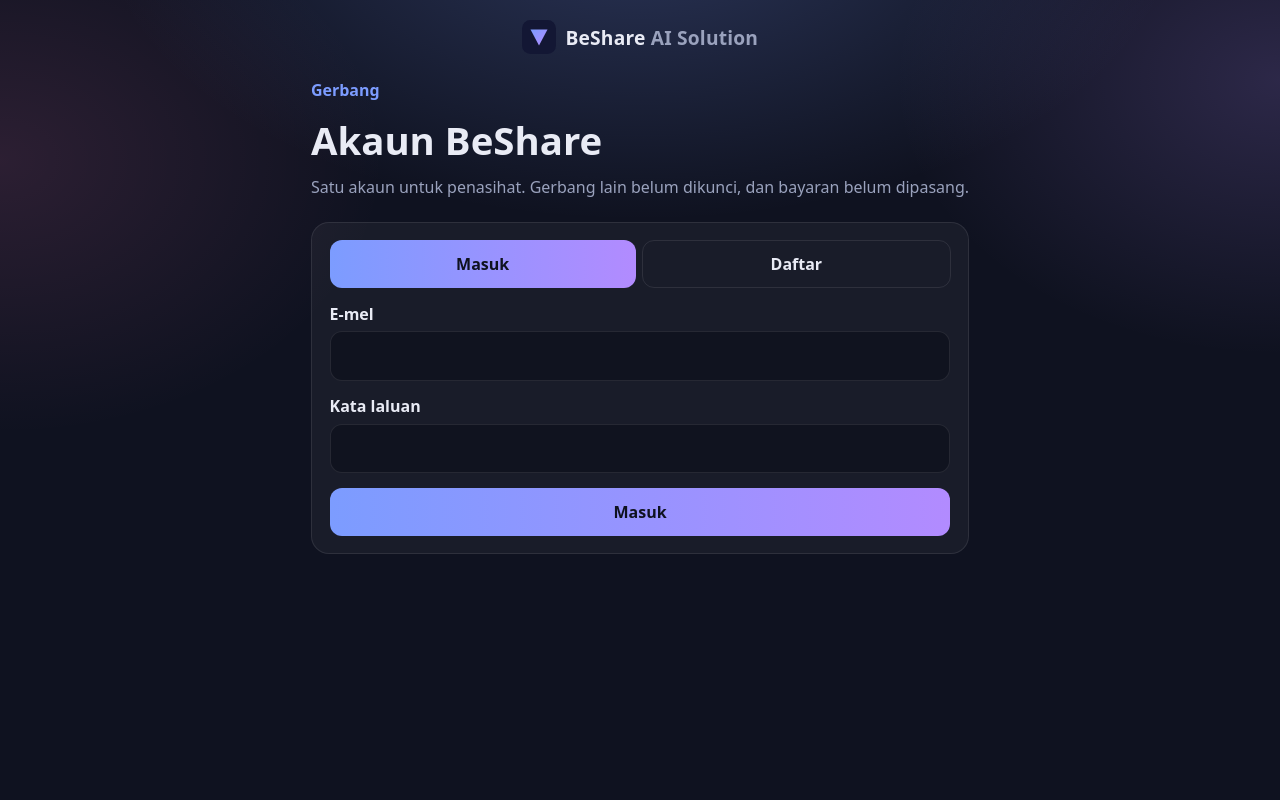
After one commit to sifutech-ux/beshareaisolution, a PHP site: page /akaun/ in a window 1280 px wide. The commit adds this page. Run offline with PHP 8.4, Linux system fonts and the light colour scheme.

Commit message:
Require a BeShare account for the business advisor.
Add register and login on the portal, and keep the business plus this week's steps on that account.

Co-authored-by: sifutech-ux <sifutech-ux@users.noreply.github.com>

```diff
--- /dev/null
+++ b/akaun/akaun.css
@@ -0,0 +1,108 @@
+.nasihat-atas {
+  max-width: 720px;
+  margin: 0 auto;
+  padding: 1.25rem 1.25rem 0;
+}
+
+.nasihat-atas .brand {
+  margin-bottom: 0;
+  text-decoration: none;
+  color: inherit;
+}
+
+.akaun {
+  max-width: 720px;
+  margin: 0 auto;
+  padding: 1.25rem 1.25rem 2.5rem;
+}
+
+.akaun__kembali {
+  margin: 0 0 0.8rem;
+}
+
+.akaun__kembali a {
+  color: var(--accent);
+  font-weight: 700;
+  text-decoration: none;
+}
+
+.akaun h1 {
+  margin: 0;
+  font-size: clamp(1.8rem, 6vw, 2.4rem);
+}
+
+.akaun__ayat {
+  margin: 0.6rem 0 1.4rem;
+  color: var(--muted);
+  line-height: 1.5;
+}
+
+.kad {
+  display: flex;
+  flex-direction: column;
+  gap: 0.9rem;
+  padding: 1.1rem;
+  border-radius: 18px;
+  background: var(--card);
+  border: 1px solid var(--card-border);
+}
+
+.kad[hidden] {
+  display: none;
+}
+
+.mod {
+  display: flex;
+  gap: 0.4rem;
+}
+
+.mod button,
+.kad button,
+.utama {
+  min-height: 48px;
+  border-radius: 12px;
+  border: 1px solid var(--card-border);
+  background: transparent;
+  color: var(--text);
+  font: inherit;
+  font-weight: 700;
+  cursor: pointer;
+  text-decoration: none;
+  display: inline-flex;
+  align-items: center;
+  justify-content: center;
+}
+
+.mod button {
+  flex: 1;
+}
+
+.mod button.hidup,
+.kad button[type="submit"],
+.utama {
+  border: 0;
+  background: linear-gradient(90deg, var(--accent), var(--accent-2));
+  color: #0f1220;
+}
+
+.kad label {
+  display: flex;
+  flex-direction: column;
+  gap: 0.4rem;
+  font-weight: 600;
+}
+
+.kad input {
+  width: 100%;
+  padding: 0.8rem 0.85rem;
+  border-radius: 12px;
+  border: 1px solid var(--card-border);
+  background: rgba(8, 10, 20, 0.45);
+  color: var(--text);
+  font: inherit;
+}
+
+.ralat {
+  margin: 0;
+  color: #ffb4c0;
+}
--- /dev/null
+++ b/akaun/akaun.js
@@ -0,0 +1,86 @@
+const AKAUN = ['localhost', '127.0.0.1'].includes(location.hostname)
+  ? 'http://127.0.0.1:8767'
+  : 'https://beshare-ipo-bot.onrender.com'
+const KUNCI = 'beshare-akaun'
+
+const borang = document.getElementById('borang')
+const sudah = document.getElementById('sudah')
+const ralat = document.getElementById('ralat')
+const hantar = document.getElementById('hantar')
+const emel = document.getElementById('email')
+const kata = document.getElementById('password')
+let daftar = false
+
+function sesi() {
+  try {
+    const data = JSON.parse(localStorage.getItem(KUNCI) || 'null')
+    if (!data || typeof data.token !== 'string' || typeof data.email !== 'string') return null
+    return data
+  } catch {
+    return null
+  }
+}
+
+function tunjukSesi() {
+  const data = sesi()
+  if (!data) {
+    sudah.hidden = true
+    borang.hidden = false
+    return
+  }
+  document.getElementById('emel-semasa').textContent = data.email
+  sudah.hidden = false
+  borang.hidden = true
+}
+
+function setDaftar(nilai) {
+  daftar = nilai
+  document.getElementById('mod-daftar').classList.toggle('hidup', nilai)
+  document.getElementById('mod-masuk').classList.toggle('hidup', !nilai)
+  hantar.textContent = nilai ? 'Daftar' : 'Masuk'
+  kata.autocomplete = nilai ? 'new-password' : 'current-password'
+}
+
+function ralatTeks(mesej) {
+  ralat.hidden = false
+  ralat.textContent = mesej
+}
+
+borang.addEventListener('submit', async (event) => {
+  event.preventDefault()
+  const email = emel.value.trim().toLowerCase()
+  const password = kata.value
+  if (!email.includes('@') || password.length < 8) {
+    ralatTeks('Guna e-mel yang sah dan kata laluan sekurang-kurangnya 8 aksara.')
+    return
+  }
+  ralat.hidden = true
+  hantar.disabled = true
+  try {
+    const balas = await fetch(`${AKAUN}/api/akaun/${daftar ? 'daftar' : 'masuk'}`, {
+      method: 'POST',
+      headers: { 'Content-Type': 'application/json' },
+      body: JSON.stringify({ email, password }),
+    })
+    const data = await balas.json().catch(() => ({}))
+    if (!balas.ok || typeof data.token !== 'string') {
+      throw new Error(typeof data.error === 'string' ? data.error : 'Akaun tidak dapat dihubungi. Cuba semula.')
+    }
+    localStorage.setItem(KUNCI, JSON.stringify({ token: data.token, email: data.email || email }))
+    const selepas = new URLSearchParams(location.search).get('selepas')
+    location.href = selepas === 'penasihat' ? '../penasihat/' : '../'
+  } catch (error) {
+    ralatTeks(error instanceof Error && error.message && !error.message.includes('{') ? error.message : 'Akaun tidak dapat dihubungi. Cuba semula.')
+    hantar.disabled = false
+  }
+})
+
+document.getElementById('mod-masuk').addEventListener('click', () => setDaftar(false))
+document.getElementById('mod-daftar').addEventListener('click', () => setDaftar(true))
+document.getElementById('keluar').addEventListener('click', () => {
+  localStorage.removeItem(KUNCI)
+  localStorage.removeItem('beshare-penasihat')
+  tunjukSesi()
+})
+
+tunjukSesi()
--- /dev/null
+++ b/akaun/index.html
@@ -0,0 +1,61 @@
+<!doctype html>
+<html lang="ms">
+  <head>
+    <meta charset="UTF-8" />
+    <meta name="viewport" content="width=device-width, initial-scale=1.0" />
+    <meta name="description" content="Daftar atau masuk akaun BeShare AI Solution." />
+    <title>Akaun — BeShare AI Solution</title>
+    <link rel="icon" type="image/svg+xml" href="../favicon.svg" />
+    <link rel="stylesheet" href="../styles.css?v=20260930" />
+    <link rel="stylesheet" href="akaun.css?v=20260930" />
+  </head>
+  <body>
+    <div class="bg-glow" aria-hidden="true"></div>
+    <header class="nasihat-atas">
+      <a class="brand" href="../">
+        <span class="brand__mark" aria-hidden="true">
+          <svg viewBox="0 0 32 32" width="34" height="34">
+            <defs>
+              <linearGradient id="g" x1="0" y1="0" x2="1" y2="1">
+                <stop offset="0" stop-color="#7c9cff" />
+                <stop offset="1" stop-color="#b28bff" />
+              </linearGradient>
+            </defs>
+            <rect width="32" height="32" rx="8" fill="#131734" />
+            <path d="M8 9h16l-8 15z" fill="url(#g)" />
+          </svg>
+        </span>
+        <span class="brand__name">BeShare<span class="brand__accent"> AI Solution</span></span>
+      </a>
+    </header>
+    <main class="akaun">
+      <p class="akaun__kembali"><a href="../">Gerbang</a></p>
+      <h1>Akaun BeShare</h1>
+      <p class="akaun__ayat">Satu akaun untuk penasihat. Gerbang lain belum dikunci, dan bayaran belum dipasang.</p>
+
+      <section id="sudah" class="kad" hidden>
+        <p id="emel-semasa"></p>
+        <a class="utama" href="../penasihat/">Buka Penasihat</a>
+        <button type="button" id="keluar">Keluar</button>
+      </section>
+
+      <form id="borang" class="kad">
+        <div class="mod" role="tablist">
+          <button type="button" id="mod-masuk" class="hidup" role="tab">Masuk</button>
+          <button type="button" id="mod-daftar" role="tab">Daftar</button>
+        </div>
+        <label>
+          E-mel
+          <input id="email" name="email" type="email" autocomplete="username" required maxlength="120" />
+        </label>
+        <label>
+          Kata laluan
+          <input id="password" name="password" type="password" autocomplete="current-password" required minlength="8" maxlength="72" />
+        </label>
+        <p id="ralat" class="ralat" hidden></p>
+        <button type="submit" id="hantar">Masuk</button>
+      </form>
+    </main>
+    <script src="akaun.js?v=20260930" defer></script>
+  </body>
+</html>
--- a/index.html
+++ b/index.html
@@ -10,7 +10,7 @@
     <title>BeShare AI Solution</title>
     <link rel="icon" type="image/svg+xml" href="favicon.svg" />
     <link rel="preconnect" href="https://fonts.googleapis.com" />
-    <link rel="stylesheet" href="styles.css?v=20260929" />
+    <link rel="stylesheet" href="styles.css?v=20260930" />
   </head>
   <body>
     <div class="bg-glow" aria-hidden="true"></div>
@@ -31,6 +31,7 @@
         </span>
         <span class="brand__name">BeShare<span class="brand__accent"> AI Solution</span></span>
       </div>
+      <p class="pintu-akaun"><a href="akaun/">Masuk akaun</a></p>
 
       <h1 class="hero__title">Satu gerbang, empat penyelesaian AI</h1>
       <p class="hero__subtitle">
--- a/styles.css
+++ b/styles.css
@@ -56,7 +56,17 @@ body {
   display: inline-flex;
   align-items: center;
   gap: 0.6rem;
-  margin-bottom: 2.5rem;
+  margin-bottom: 0.8rem;
+}
+
+.pintu-akaun {
+  margin: 0 0 2rem;
+}
+
+.pintu-akaun a {
+  color: var(--accent);
+  font-weight: 700;
+  text-decoration: none;
 }
 
 .brand__mark {
```
Also changed, not shown: penasihat/index.html (+14 -6 lines), penasihat/penasihat.css (+26 -1 lines), penasihat/penasihat.js (+99 -6 lines), README.md.
